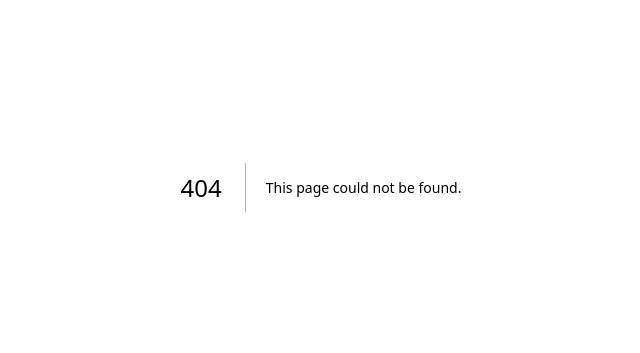
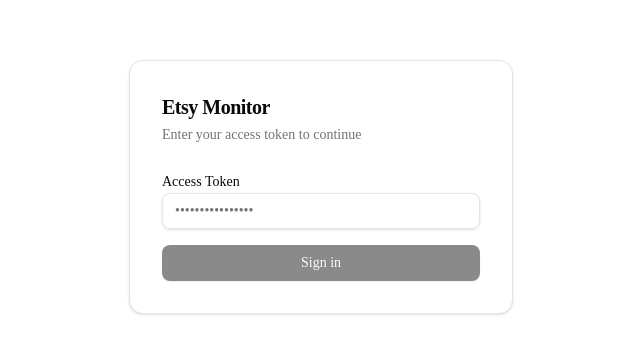
Before and after one commit to code-automation-pipe/prizma-noc, a Next.js app: page /login in a window 1280 px wide. Before the commit this address had no page. Shown: the part 213-566 px from the top of the page, without its empty margins (319-959 px from the left). Built offline with nearby package versions, Linux system fonts and the light colour scheme.

Commit message:
feat: login page — token-based session auth

```diff
--- /dev/null
+++ b/src/app/login/page.tsx
@@ -0,0 +1,65 @@
+'use client'
+
+import { useState } from 'react'
+import { useRouter } from 'next/navigation'
+
+export default function LoginPage() {
+  const [password, setPassword] = useState('')
+  const [error, setError] = useState('')
+  const [loading, setLoading] = useState(false)
+  const router = useRouter()
+
+  async function handleSubmit(e: React.FormEvent) {
+    e.preventDefault()
+    setLoading(true)
+    setError('')
+    const res = await fetch('/api/auth/login', {
+      method: 'POST',
+      headers: { 'Content-Type': 'application/json' },
+      body: JSON.stringify({ password }),
+    })
+    setLoading(false)
+    if (res.ok) {
+      router.push('/')
+      router.refresh()
+    } else {
+      setError('Invalid access token')
+    }
+  }
+
+  return (
+    <div className="flex min-h-screen items-center justify-center bg-background">
+      <div className="w-full max-w-sm space-y-6 rounded-xl border border-border bg-card p-8 shadow-sm">
+        <div>
+          <h1 className="text-xl font-semibold tracking-tight">Etsy Monitor</h1>
+          <p className="mt-1 text-sm text-muted-foreground">Enter your access token to continue</p>
+        </div>
+        <form onSubmit={handleSubmit} className="space-y-4">
+          <div className="space-y-1.5">
+            <label htmlFor="password" className="text-sm font-medium">
+              Access Token
+            </label>
+            <input
+              id="password"
+              type="password"
+              value={password}
+              onChange={(e) => setPassword(e.target.value)}
+              placeholder="••••••••••••••••"
+              required
+              autoComplete="current-password"
+              className="flex h-9 w-full rounded-md border border-input bg-transparent px-3 py-1 text-sm shadow-sm placeholder:text-muted-foreground focus-visible:outline-none focus-visible:ring-1 focus-visible:ring-ring disabled:opacity-50"
+            />
+          </div>
+          {error && <p className="text-sm text-destructive">{error}</p>}
+          <button
+            type="submit"
+            disabled={loading || !password}
+            className="flex h-9 w-full items-center justify-center rounded-md bg-primary px-4 text-sm font-medium text-primary-foreground shadow hover:bg-primary/90 disabled:opacity-50 transition-colors"
+          >
+            {loading ? 'Signing in…' : 'Sign in'}
+          </button>
+        </form>
+      </div>
+    </div>
+  )
+}
```
